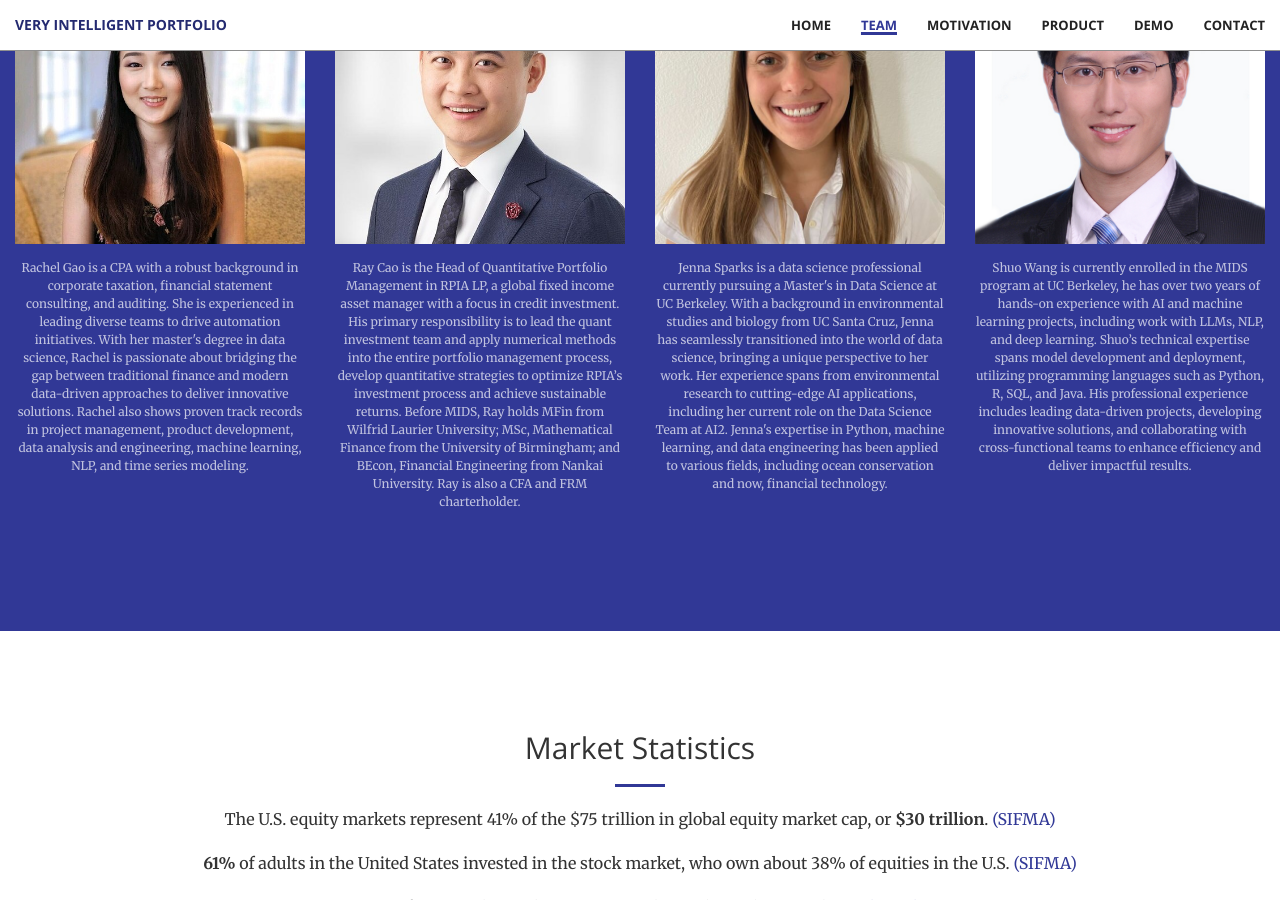
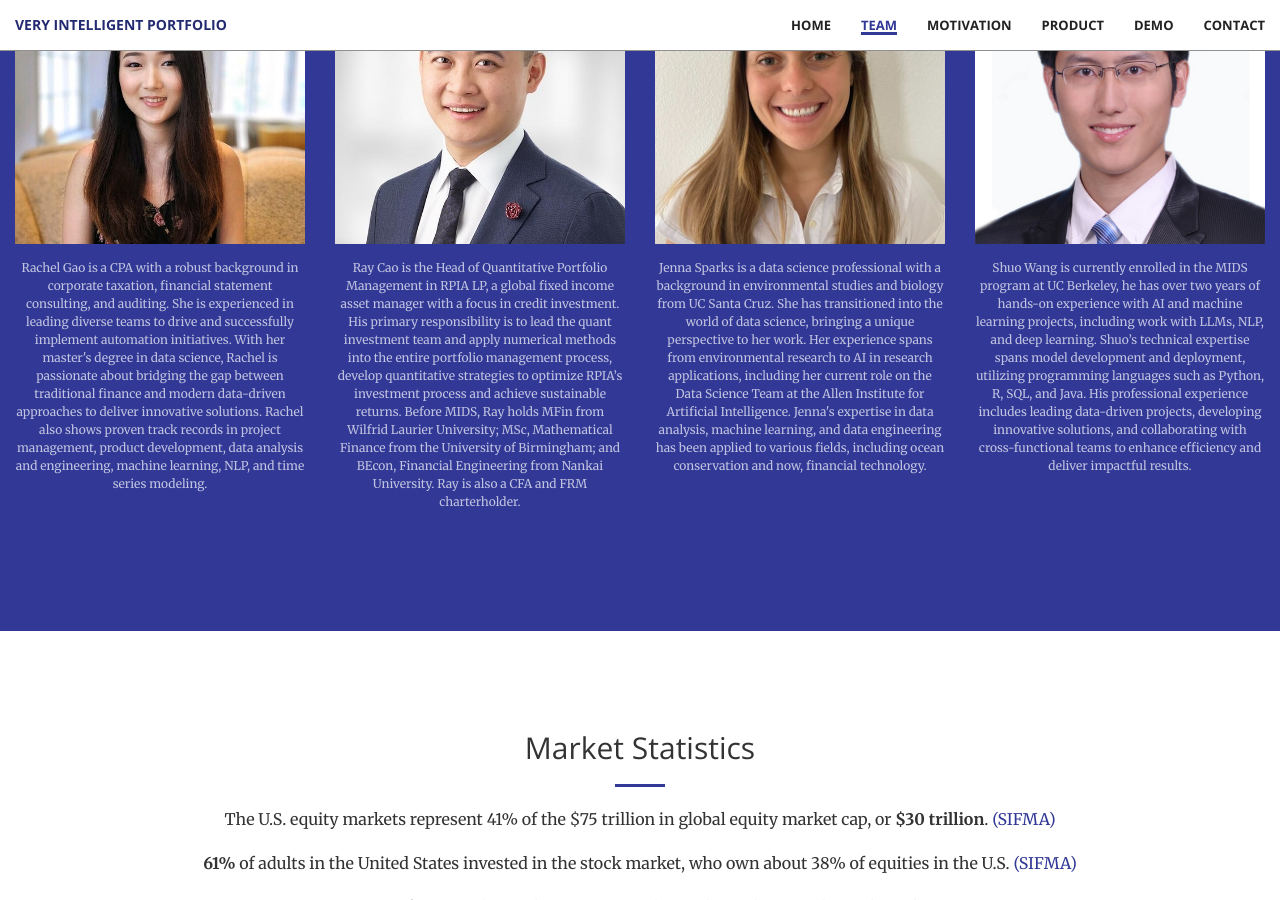
Before and after one commit to Very-Intelligent-Portfolio/Very-Intelligent-Portfolio.github.io, a Jekyll site: the page built from docs/index.html, in a window 1280 px wide and 900 px high, scrolled down 1306 px. Built offline with Jekyll 4.4.1, drawn with Linux system fonts in a browser that asks for light colours.

Commit message:
update_wording

```diff
--- a/docs/_includes/team.html
+++ b/docs/_includes/team.html
@@ -28,7 +28,7 @@
                         </div>
                     </div>
                 </a>
-                <p class="caption text-faded">Rachel Gao is a CPA with a robust background in corporate taxation, financial statement consulting, and auditing. She is experienced in leading diverse teams to drive automation initiatives. With her master's degree in data science, Rachel is passionate about bridging the gap between traditional finance and modern data-driven approaches to deliver innovative solutions. Rachel also shows proven track records in project management, product development, data analysis and engineering, machine learning, NLP, and time series modeling.</p>
+                <p class="caption text-faded">Rachel Gao is a CPA with a robust background in corporate taxation, financial statement consulting, and auditing. She is experienced in leading diverse teams to drive and successfully implement automation initiatives. With her master's degree in data science, Rachel is passionate about bridging the gap between traditional finance and modern data-driven approaches to deliver innovative solutions. Rachel also shows proven track records in project management, product development, data analysis and engineering, machine learning, NLP, and time series modeling.</p>
             </div>
             <div class="col-lg-3 col-sm-6">
                 <a href="https://www.linkedin.com/in/ray-cao-18974257/" class="portfolio-box">
@@ -63,7 +63,7 @@
                         </div>
                     </div>
                 </a>
-                <p class="caption text-faded">Jenna Sparks is a data science professional currently pursuing a Master's in Data Science at UC Berkeley. With a background in environmental studies and biology from UC Santa Cruz, Jenna has seamlessly transitioned into the world of data science, bringing a unique perspective to her work. Her experience spans from environmental research to cutting-edge AI applications, including her current role on the Data Science Team at AI2. Jenna's expertise in Python, machine learning, and data engineering has been applied to various fields, including ocean conservation and now, financial technology.</p>
+                <p class="caption text-faded">Jenna Sparks is a data science professional with a background in environmental studies and biology from UC Santa Cruz. She has transitioned into the world of data science, bringing a unique perspective to her work. Her experience spans from environmental research to AI in research applications, including her current role on the Data Science Team at the Allen Institute for Artificial Intelligence. Jenna's expertise in data analysis, machine learning, and data engineering has been applied to various fields, including ocean conservation and now, financial technology.</p>
             </div>
             <div class="col-lg-3 col-sm-6">
                 <a href="https://www.linkedin.com/in/shuo-wang-pe/" class="portfolio-box">
```
